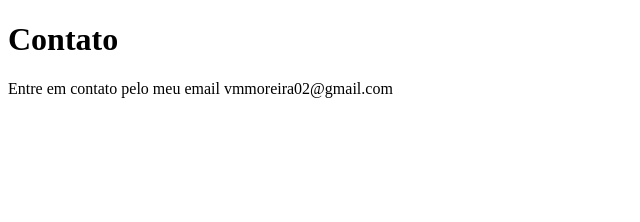
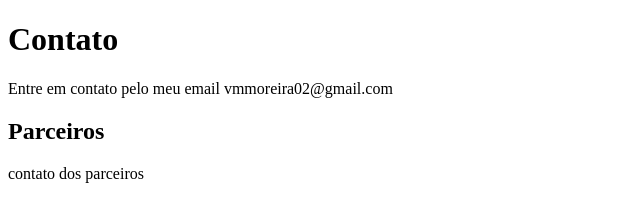
Before and after one commit to dominicTorresmo/Meu-repositorio, a plain HTML site: page contato.html in a window 1280 px wide. Shown: the whole page, without its empty margins (0-640 px from the left). Drawn offline with Linux system fonts and the light colour scheme.

Commit message:
adicionando o contato dos parceiros

```diff
--- a/contato.html
+++ b/contato.html
@@ -9,4 +9,8 @@
     <h1>Contato</h1>
     <p>Entre em contato pelo meu email vmmoreira02@gmail.com</p>
 </body>
+<footer>
+    <h2>Parceiros</h2>
+    <p>contato dos parceiros</p>
+</footer>
 </html>
```
